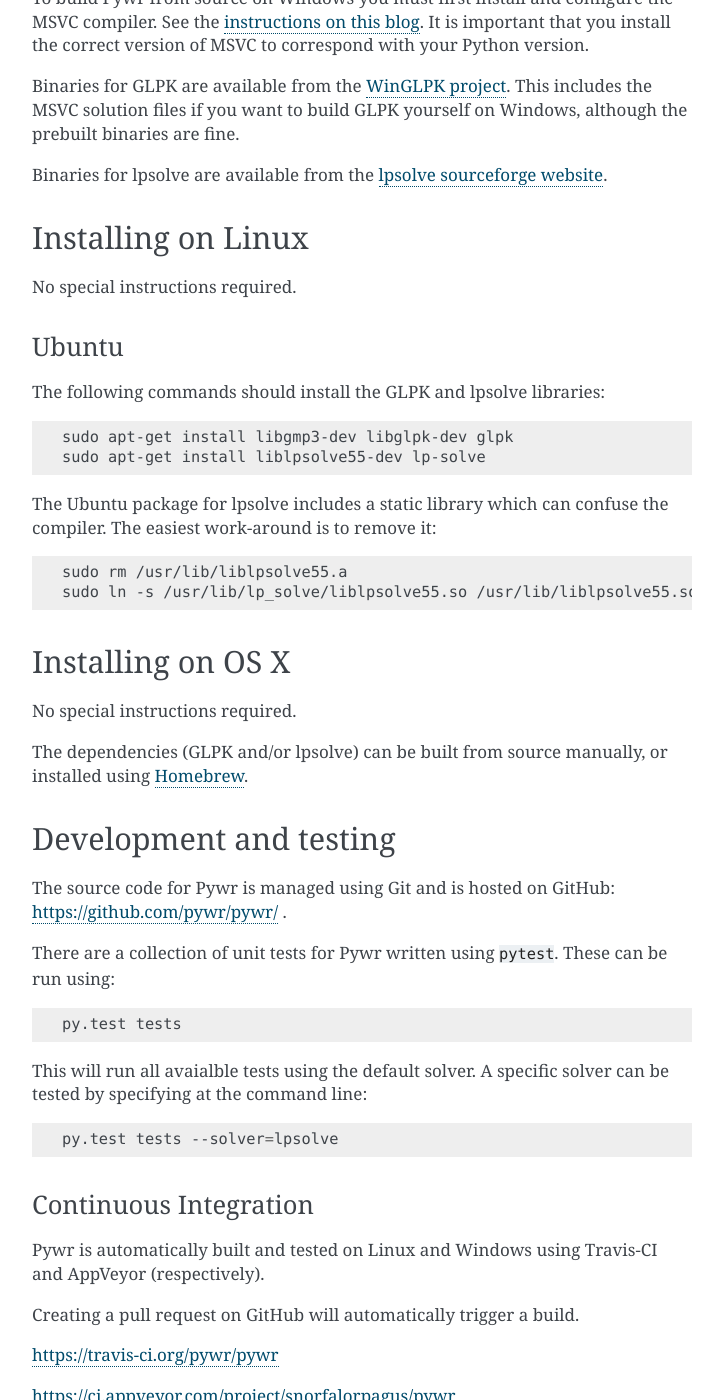
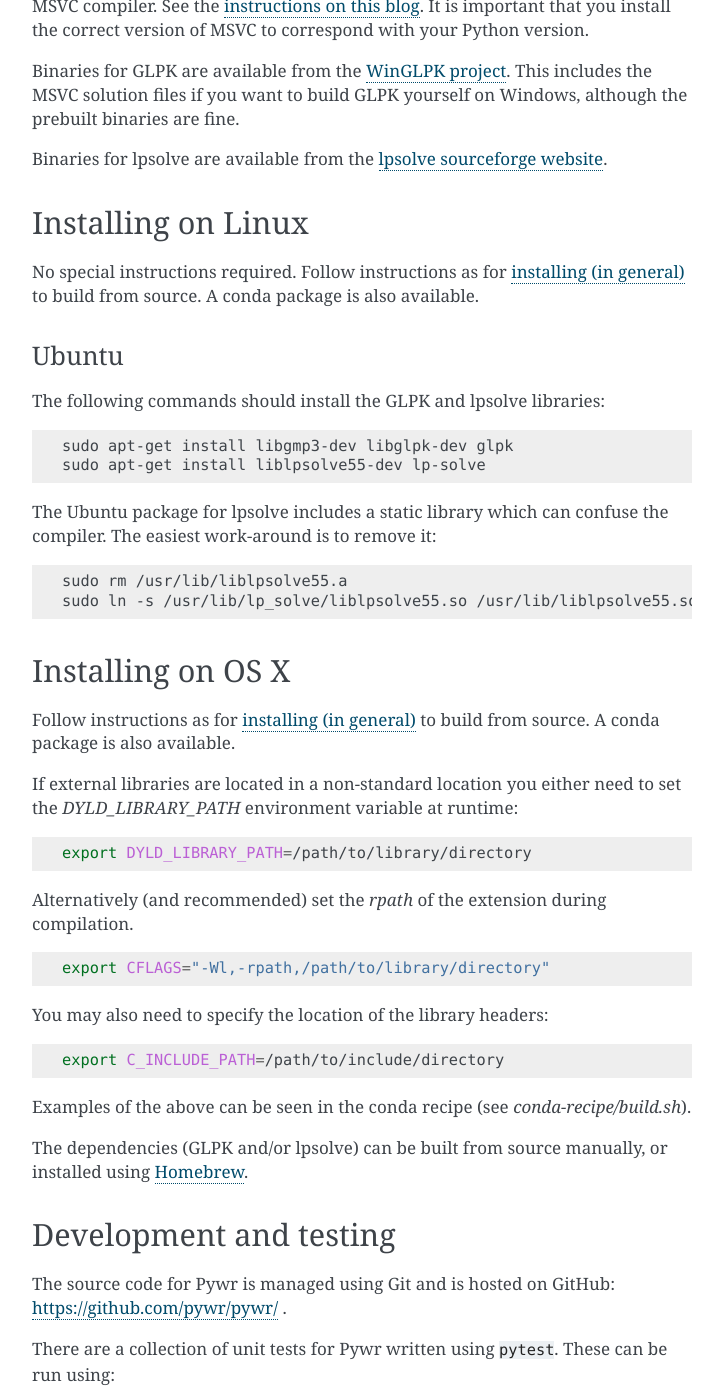
Before and after one commit to pywr/pywr, a Sphinx documentation site: the page built from docs/source/install.rst, in a window 1280 px wide and 1400 px high, scrolled down 1698 px. Shown: the whole window, without its empty margins (388-1111 px from the left). Built offline with Sphinx 7.4.7, drawn with Linux system fonts in a browser that asks for light colours; pages that are not in the unit, such as notebooks, are missing from menus; some of the changed text lies outside the part shown.

Commit message:
Updates to install.rst.

```diff
--- a/docs/source/install.rst
+++ b/docs/source/install.rst
@@ -5,7 +5,7 @@
 
 Building Pywr from source requires a working C compiler. It has been built successfully with MSVC on Windows, GCC on Linux and clang/LLVM on OS X.
 
-The easiest way to install Pywr on Windows is using the `Anaconda Python distribution <https://www.continuum.io/downloads>`_. See instructions below on how to install using Anaconda.
+The easiest way to install Pywr is using the `Anaconda Python distribution <https://www.continuum.io/downloads>`_. See instructions below on `Installing binary packages with Anaconda`_.
 
 Dependencies
 ------------
@@ -51,13 +51,12 @@
 
   python setup.py develop --with-glpk --with-lpsolve
 
-Installing on Windows
----------------------
+Installing binary packages with Anaconda
+----------------------------------------
 
-Installing with Anaconda
-~~~~~~~~~~~~~~~~~~~~~~~~
+A binary distribution of Pywr is provided for 3.4 (64-bit) on Windows, Linux and OS X for the `Anaconda Python distribution <https://www.continuum.io/downloads>`_. Note that this release may lag behind the development version.
 
-A binary distribution of Pywr is provided for Python 2.7 and 3.4 (64-bit) on Windows for the `Anaconda Python distribution <https://www.continuum.io/downloads>`_. You will need to install and configure Anaconda before proceeding. Note that this release may lag behind the development version.
+You will need to install and configure Anaconda before proceeding. The `conda 30-minute test drive <http://conda.pydata.org/docs/test-drive.html>`_ is a good place to start.
 
 The following commands add the "channel" the binary is hosted on, then install Pywr including all dependencies.
 
@@ -72,8 +71,8 @@
 
   pip install pytest==2.8.5
 
-Building from source
-~~~~~~~~~~~~~~~~~~~~
+Installing on Windows
+---------------------
 
 To build Pywr from source on Windows you must first install and configure the MSVC compiler. See the `instructions on this blog <https://blog.ionelmc.ro/2014/12/21/compiling-python-extensions-on-windows/>`_. It is important that you install the correct version of MSVC to correspond with your Python version.
 
@@ -84,7 +83,7 @@
 Installing on Linux
 -------------------
 
-No special instructions required.
+No special instructions required. Follow instructions as for `installing (in general)`_ to build from source. A conda package is also available.
 
 Ubuntu
 ~~~~~~
@@ -106,7 +105,27 @@
 Installing on OS X
 ------------------
 
-No special instructions required.
+Follow instructions as for `installing (in general)`_ to build from source. A conda package is also available.
+
+If external libraries are located in a non-standard location you either need to set the `DYLD_LIBRARY_PATH` environment variable at runtime:
+
+.. code-block:: shell
+
+  export DYLD_LIBRARY_PATH=/path/to/library/directory
+
+Alternatively (and recommended) set the `rpath` of the extension during compilation.
+
+.. code-block:: shell
+
+  export CFLAGS="-Wl,-rpath,/path/to/library/directory"
+
+You may also need to specify the location of the library headers:
+
+.. code-block:: shell
+
+  export C_INCLUDE_PATH=/path/to/include/directory
+
+Examples of the above can be seen in the conda recipe (see `conda-recipe/build.sh`).
 
 The dependencies (GLPK and/or lpsolve) can be built from source manually, or installed using `Homebrew <http://brew.sh/>`_.
 
```
